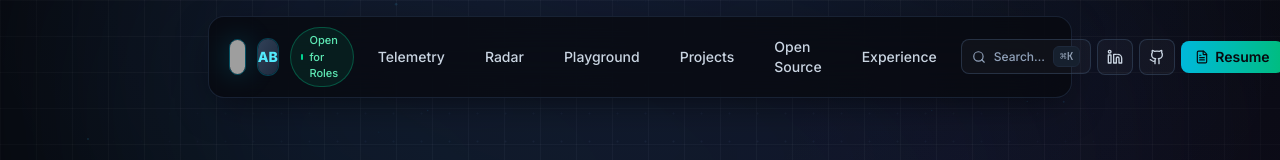
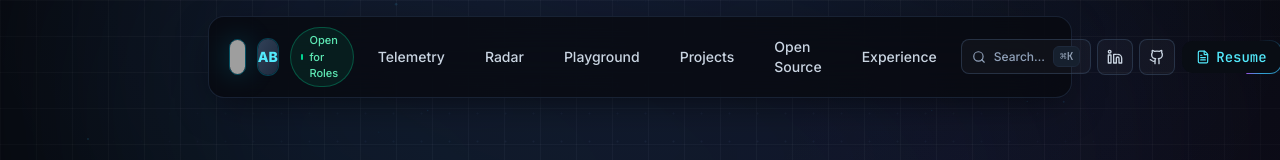
Before and after one commit to AhmadBilalDSA/ahmadbilaldsa.github.io, a React (Vite) app: page / in a window 1280 px wide. Shown: the top 160 px of the page. Built offline with nearby package versions, Linux system fonts and the light colour scheme; no server answers; grey boxes are pictures that could not be loaded.

Commit message:
feat(phase-2): add aceternity-style conic border runner to header cta and mockforge card

```diff
--- a/src/components/FloatingHeader.jsx
+++ b/src/components/FloatingHeader.jsx
@@ -91,16 +91,19 @@ export default function FloatingHeader({ onOpenPalette, onOpenResume }) {
           >
             <GithubIcon className="size-4" />
           </a>
+          <div className="conic-glow-wrapper inline-flex align-middle">
+            <div className="conic-glow-runner" />
             <button
               type="button"
               onClick={onOpenResume}
-            className="inline-flex items-center gap-1.5 rounded-lg bg-gradient-to-r from-cyan-500 to-emerald-500 px-2.5 py-1 text-xs font-semibold text-abyss transition-transform hover:-translate-y-px hover:shadow-glow sm:px-3.5 sm:py-1.5 sm:text-sm"
+              className="conic-glow-content inline-flex items-center gap-1.5 px-3.5 py-1.5 font-mono text-xs font-medium text-cyan-300 transition-colors hover:text-white sm:text-sm"
             >
               <FileText className="size-3.5" />
               <span className="hidden sm:inline">Resume</span>
             </button>
           </div>
         </div>
+      </div>
     </header>
   )
 }
--- a/src/components/ProjectBento.jsx
+++ b/src/components/ProjectBento.jsx
@@ -196,6 +196,9 @@ export default function ProjectBento() {
       </div>
 
       <div className="grid gap-4 lg:grid-cols-3">
+        <div className="conic-glow-wrapper conic-glow-soft h-full lg:col-span-2">
+          <div className="conic-glow-runner" />
+          <div className="conic-glow-content h-full">
             <TiltCard
               project={mockforge}
               category={CATEGORY.systems}
@@ -203,6 +206,8 @@ export default function ProjectBento() {
               featuredMedia={<MockForgeMedia />}
               caseStudyId="mockforge-desktop"
             />
+          </div>
+        </div>
         <TiltCard project={sqlean} category={CATEGORY.data} media={<ProjectViewport src="/projects/sqlean-preview.svg" alt="sqlean-lint AST transform" />} />
         <DuckDiffTelemetry />
         <UpstreamOss />
--- a/src/index.css
+++ b/src/index.css
@@ -364,3 +364,47 @@
   transition: opacity 0.3s cubic-bezier(0.16, 1, 0.3, 1);
   z-index: 2;
 }
+
+/* Aceternity-Style Rotating Conic Border Glow */
+@keyframes conic-border-spin {
+  0% {
+    transform: rotate(0deg);
+  }
+  100% {
+    transform: rotate(360deg);
+  }
+}
+
+.conic-glow-wrapper {
+  position: relative;
+  overflow: hidden;
+  border-radius: 0.75rem;
+  padding: 1px;
+}
+
+.conic-glow-runner {
+  position: absolute;
+  inset: -150%;
+  background: conic-gradient(
+    from 0deg,
+    transparent 0deg,
+    transparent 280deg,
+    rgba(56, 189, 248, 0.85) 340deg,
+    rgba(168, 85, 247, 0.9) 360deg
+  );
+  animation: conic-border-spin 5s linear infinite;
+  will-change: transform;
+  pointer-events: none;
+}
+
+.conic-glow-content {
+  position: relative;
+  z-index: 1;
+  background: #090d14;
+  border-radius: calc(0.75rem - 1px);
+}
+
+.conic-glow-soft .conic-glow-runner {
+  opacity: 0.45;
+  animation-duration: 8s;
+}
```
Lines whose indentation alone changed are shown as unchanged.
